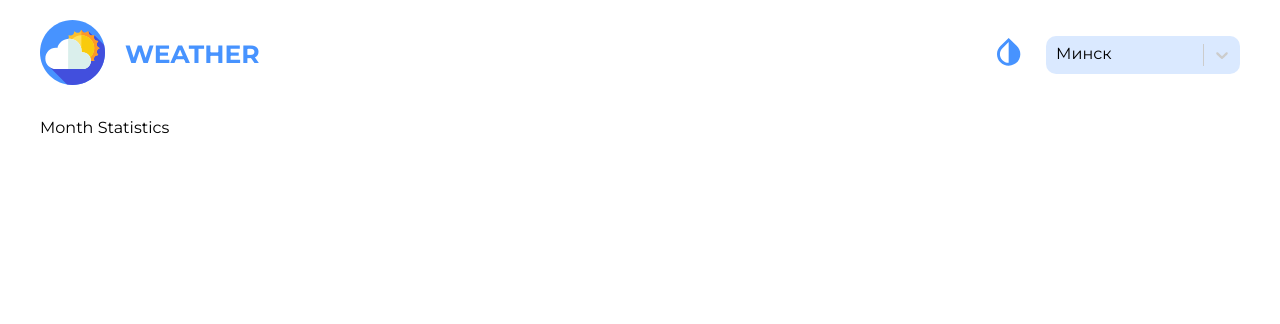
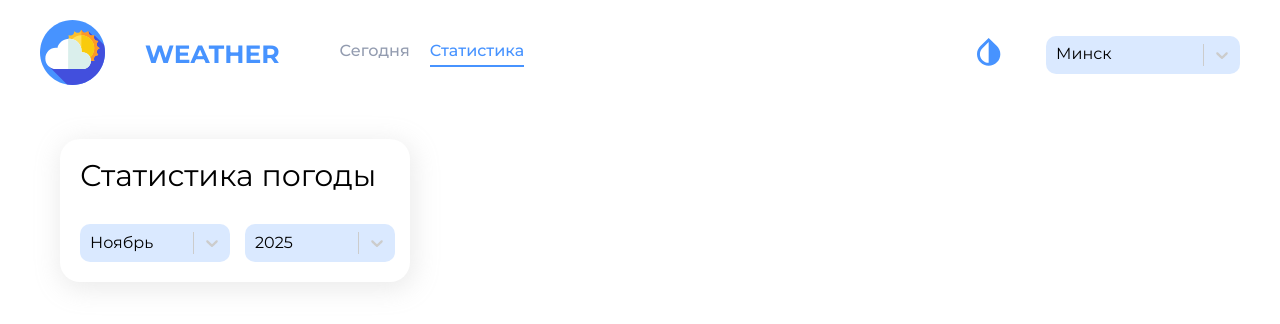
Before and after one commit to Catysha/weather_app, a React (Create React App) app: page /month-statictics in a window 1280 px wide. Shown: the top 324 px of the page. Built offline with nearby package versions, Linux system fonts and the light colour scheme.

Commit message:
feat: add component ChooseMonth with styles

```diff
--- /dev/null
+++ b/src/pages/MonthStatictics/components/ChooseMonth/ChooseMonth.module.scss
@@ -0,0 +1,22 @@
+@import '../../../../styles/variables.scss';
+
+.header {
+  padding: 20px;
+  max-width: 350px;
+  width: 100%;
+  background: var(#{--components-background-default});
+  box-shadow: $box-shadow;
+  border-radius: $border-radius;
+}
+
+.title {
+  margin-bottom: 30px;
+  font-size: 30px;
+  color: var(#{--text-color-default});
+}
+
+.monthSelector {
+  display: flex;
+  gap: 15px;
+  align-items: center;
+}
--- /dev/null
+++ b/src/pages/MonthStatictics/components/ChooseMonth/ChooseMonth.tsx
@@ -0,0 +1,88 @@
+import React from "react";
+import s from "./ChooseMonth.module.scss";
+import Select from 'react-select';
+import { useTheme } from "../../../../hooks/useTheme";
+import { Theme } from "../../../../context/ThemeContext";
+
+interface Props {
+    selectedMonth: string;
+    onMonthChange: (month: string) => void;
+}
+
+export const ChooseMonth = ({ selectedMonth, onMonthChange }: Props) => {
+    const theme = useTheme();
+    const currentYear = new Date().getFullYear();
+    const [year, month] = selectedMonth.split('-').map(Number);
+
+    const months = [
+        { value: 1, label: "Январь" },
+        { value: 2, label: "Февраль" },
+        { value: 3, label: "Март" },
+        { value: 4, label: "Апрель" },
+        { value: 5, label: "Май" },
+        { value: 6, label: "Июнь" },
+        { value: 7, label: "Июль" },
+        { value: 8, label: "Август" },
+        { value: 9, label: "Сентябрь" },
+        { value: 10, label: "Октябрь" },
+        { value: 11, label: "Ноябрь" },
+        { value: 12, label: "Декабрь" },
+    ];
+
+    const years = [];
+    for (let i = currentYear - 26; i <= currentYear; i++) {
+        years.push({ value: i, label: i.toString() });
+    }
+
+    const colorStyles = {
+        control: (styles: any) => ({
+            ...styles,
+            backgroundColor: theme.theme === Theme.DARK ? '#4F4F4F' : 'rgba(71, 147, 255, 0.2)',
+            width: '150px',
+            height: '37px',
+            border: 'none',
+            borderRadius: '10px',
+            zIndex: 100,
+        }),
+        singleValue: (styles: any) => ({
+            ...styles,
+            color: theme.theme === Theme.LIGHT ? Theme.DARK : Theme.LIGHT,
+        }),
+        menu: (styles: any) => ({
+            ...styles,
+            backgroundColor: theme.theme === Theme.DARK ? '#4F4F4F' : '#fff',
+            zIndex: 1000,
+        }),
+        option: (styles: any, { isFocused, isSelected }: any) => ({
+            ...styles,
+            backgroundColor: isSelected
+                ? '#4793FF'
+                : isFocused
+                    ? theme.theme === Theme.DARK ? '#5F5F5F' : '#f0f0f0'
+                    : theme.theme === Theme.DARK ? '#4F4F4F' : '#fff',
+            color: isSelected ? '#fff' : theme.theme === Theme.LIGHT ? '#000' : '#fff',
+            cursor: 'pointer',
+        }),
+    };
+
+    return (
+        <div className={s.header}>
+            <div className={s.title}>Статистика погоды</div>
+            <div className={s.monthSelector}>
+                <Select
+                    value={months.find(m => m.value === month)}
+                    options={months}
+                    styles={colorStyles}
+                    isSearchable={false}
+                />
+
+                <Select
+                    value={years.find(y => y.value === year)}
+                    options={years}
+                    styles={colorStyles}
+                    isSearchable={false}
+                />
+            </div>
+        </div>
+    );
+};
--- a/src/pages/MonthStatictics/components/MonthStatistics.module.scss
+++ b/src/pages/MonthStatictics/components/MonthStatistics.module.scss
@@ -1,3 +1,125 @@
-.home{
-  font-size: 30px;
+@import '../../../styles/variables.scss';
+
+.monthStatistics {
+  padding: 20px;
 }
+
+.header {
+  display: flex;
+  justify-content: space-between;
+  align-items: center;
+  margin-bottom: 30px;
+  background: var(#{--components-background-default});
+  padding: 20px;
+  border-radius: $border-radius;
+  box-shadow: $box-shadow;
+}
+
+.title {
+  font-size: 28px;
+  font-weight: bold;
+  color: var(#{--text-color-default});
+}
+
+.statsContainer {
+  display: grid;
+  grid-template-columns: repeat(auto-fit, minmax(250px, 1fr));
+  gap: 20px;
+  margin-bottom: 30px;
+}
+
+.statCard {
+  background: var(#{--components-background-default});
+  padding: 20px;
+  border-radius: $border-radius;
+  box-shadow: $box-shadow;
+  text-align: center;
+  transition: 0.3s;
+
+  &:hover {
+    box-shadow: 0 5px 30px rgba(71, 147, 255, 0.3);
+  }
+
+  .statLabel {
+    font-size: 14px;
+    color: $base-color;
+    margin-bottom: 10px;
+  }
+
+  .statValue {
+    font-size: 32px;
+    font-weight: bold;
+    color: $primary-color;
+  }
+
+  .statUnit {
+    font-size: 12px;
+    color: $base-color;
+    margin-top: 5px;
+  }
+}
+
+.days {
+  display: flex;
+  justify-content: space-between;
+  flex-wrap: wrap;
+  padding: 20px;
+  width: 100%;
+  background: var(#{--components-background-default});
+  box-shadow: $box-shadow;
+  border-radius: 0 0 $border-radius $border-radius;
+}
+
+.card {
+  display: flex;
+  flex-direction: column;
+  background: var(#{--card-background-default});
+  border-radius: 10px;
+  padding: 10px;
+  width: 149px;
+  transition: 0.3s;
+  cursor: pointer;
+
+  .day {
+    margin-bottom: 7px;
+    font-size: 18px;
+    color: var(#{--text-color-default});
+  }
+
+  .day__info {
+    font-size: 14px;
+    margin-bottom: 12px;
+    color: $base-color;
+  }
+
+  .img {
+    margin-bottom: 12px;
+  }
+
+  .temp__day {
+    font-size: 18px;
+    color: var(#{--text-color-default});
+  }
+
+  .temp__night {
+    font-size: 13px;
+    color: $base-color;
+    margin-bottom: 6px;
+  }
+
+  .info {
+    font-size: 13px;
+    color: $base-color;
+  }
+
+  &:hover {
+    box-shadow: 0 3px 20px var(#{--card-shadow-default});
+  }
+}
+
+.noData {
+  text-align: center;
+  padding: 40px;
+  color: $base-color;
+  font-size: 18px;
+}
--- a/src/pages/MonthStatictics/components/MonthStatistics.tsx
+++ b/src/pages/MonthStatictics/components/MonthStatistics.tsx
@@ -1,10 +1,17 @@
-import React from "react";
+import React, { useState } from "react";
 import s from "./MonthStatistics.module.scss";
+import { ChooseMonth } from "./ChooseMonth/ChooseMonth";
 
-interface Props {
-
-}
+interface Props { }
 
 export const MonthStatistics = (props: Props) => {
-    return (<div className={s.monthStatictics}>Month Statistics</div>)
-}
+    const [selectedMonth, setSelectedMonth] = useState(new Date().toISOString().slice(0, 7));
+
+    return (
+        <div className={s.monthStatistics}>
+            <ChooseMonth selectedMonth={selectedMonth} onMonthChange={setSelectedMonth} />
+            <div>
+            </div>
+        </div>
+    );
+};
--- a/src/shared/Header/Header.module.scss
+++ b/src/shared/Header/Header.module.scss
@@ -1,32 +1,67 @@
 @import "../../styles/variables.scss";
-.header{
+
+.header {
   display: flex;
   justify-content: space-between;
   align-items: center;
   width: 100%;
   margin-bottom: 30px;
 }
-.wrapper{
+
+.wrapper {
   display: flex;
   align-items: center;
+  gap: 20px;
 }
 
 .change_theme,
-.logo{
+.logo {
   margin-right: 20px;
   cursor: pointer;
 }
 
-.logo{
-  svg{
+.logo {
+  svg {
     width: 65px;
     height: 65px;
   }
 }
 
-.title{
+.title {
   text-transform: uppercase;
   font-weight: bold;
   font-size: 25px;
   color: $primary-color;
 }
+
+.nav {
+  display: flex;
+  gap: 20px;
+  margin-left: 40px;
+}
+
+.navLink {
+  font-size: 16px;
+  font-weight: 500;
+  color: $base-color;
+  text-decoration: none;
+  padding-bottom: 5px;
+  border-bottom: 2px solid transparent;
+  transition: 0.3s;
+  user-select: none;
+  -webkit-user-select: none;
+
+  &:hover {
+    color: var(#{--text-color-default});
+    outline: none;
+  }
+
+  &.active {
+    color: $primary-color;
+    border-bottom-color: $primary-color;
+  }
+}
+
+.navLink:active {
+  outline: none;
+}
--- a/src/shared/Header/Header.tsx
+++ b/src/shared/Header/Header.tsx
@@ -8,12 +8,15 @@ import { useCustomDispatch } from "../../hooks/store";
 import { fetchCurrentWeather } from "../../store/thunks/fetchCurrentWeather";
 import { fetchForecastWeather } from "../../store/thunks/fetchForecastWeather";
 import { cities } from "../../utils/constants/constants";
+import { useLocation, useNavigate } from "react-router-dom";
 
 interface Props { }
 
 export const Header = (props: Props) => {
     const theme = useTheme();
     const dispatch = useCustomDispatch();
+    const navigate = useNavigate();
+    const location = useLocation();
 
     const options = cities;
     const [selectedCity, setSelectedCity] = useState(cities[0]);
@@ -66,6 +69,20 @@ export const Header = (props: Props) => {
             <div className={s.wrapper}>
                 <div className={s.logo}><GlobalSvgSelector id="header-logo" /></div>
                 <div className={s.title}>Weather</div>
+                <nav className={s.nav}>
+                    <a
+                        href="/"
+                        className={`${s.navLink} ${location.pathname === '/' ? s.active : ''}`}
+                    >
+                        Сегодня
+                    </a>
+                    <a
+                        href="/month-statictics"
+                        className={`${s.navLink} ${location.pathname === '/month-statictics' ? s.active : ''}`}
+                    >
+                        Статистика
+                    </a>
+                </nav>
             </div>
             <div className={s.wrapper}>
                 <div className={s.change_theme} onClick={changeTheme}>
```
